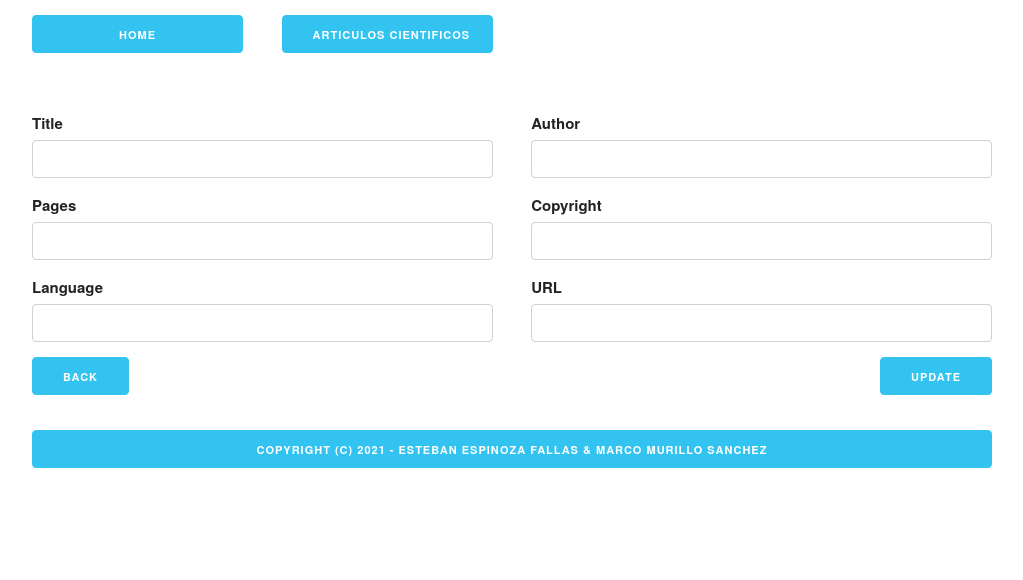
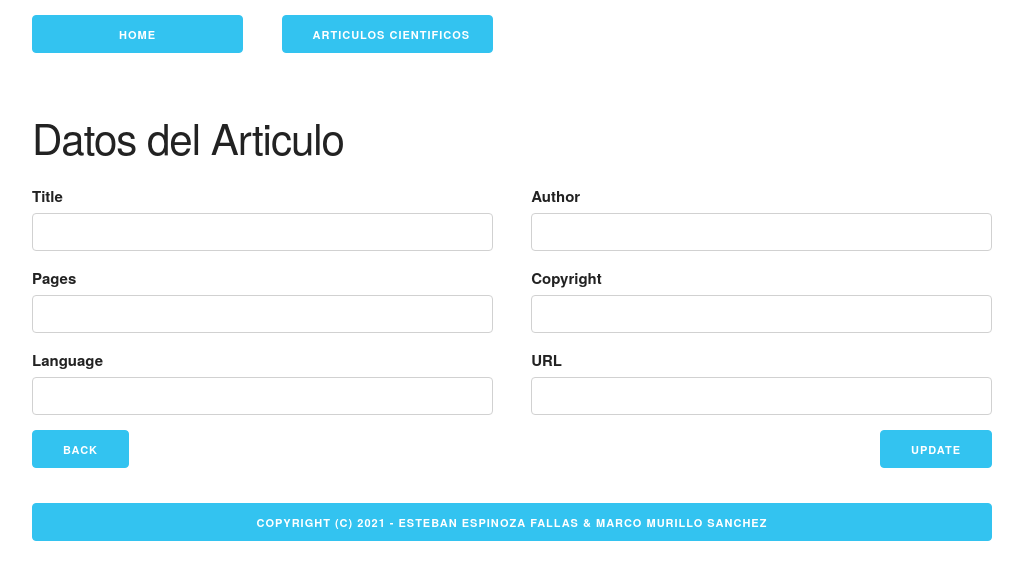
Before and after one commit to retornoaragond/P2-Distribuidos-articulos-cientificos, a Vue app: page /paper/edit/1 in a window 1280 px wide. Shown: the top 580 px of the page, without its empty margins (128-1151 px from the left). Built offline with nearby package versions, Linux system fonts and the light colour scheme; no server answers.

Commit message:
Update PaperDetails.vue

```diff
--- a/src/components/PaperDetails.vue
+++ b/src/components/PaperDetails.vue
@@ -2,7 +2,7 @@
 <template>
   <div class="row">
     <div class="eleven column" style="margin-top: 5%">
-      <!-- <h2>{{ title }}</h2> -->
+      <h2>{{ title }}</h2>
       <form>
         <div class="row">
           <div class="six columns">
@@ -78,7 +78,7 @@ export default {
     const route = useRoute();
     console.log(route.params.id);
     if (route.params.id != null || route.params.id != undefined)
-      this.findPaper(route.params.id);
+       this.findPaper(route.params.id);
     else {
       this.paper = {
         _id: Math.floor(Math.random() * 100000000),
@@ -101,6 +101,7 @@ export default {
         .then((response) => response.json())
         .then((items) => {
           this.paper = items[0];
+          console.log(this.paper);
         });
     },
     updatePaper: function (id) {
```
